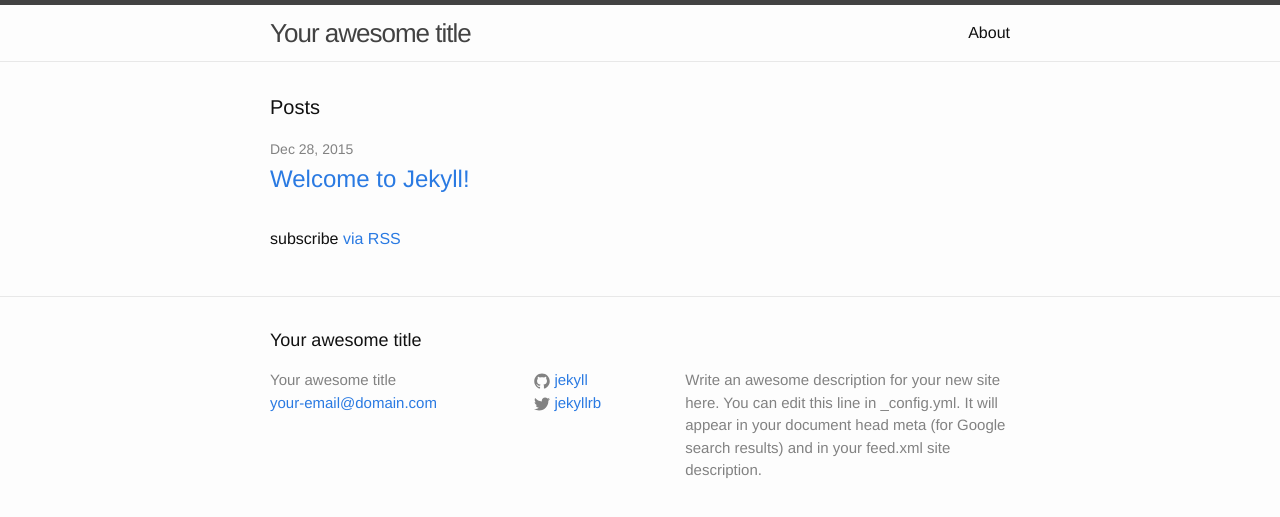
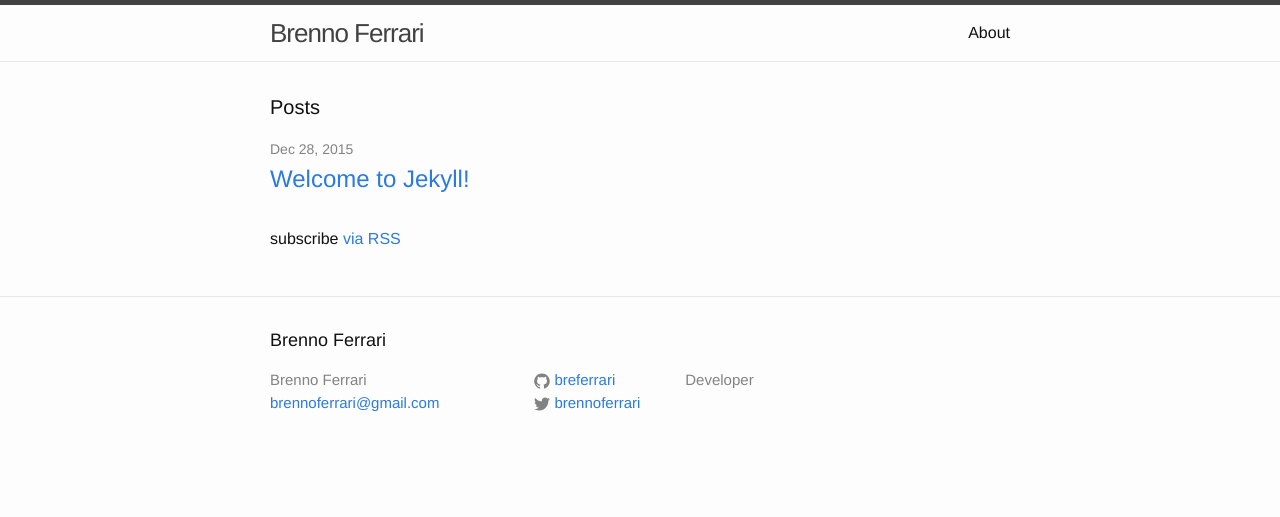
Before and after one commit to breferrari/breferrari.github.io, a Jekyll site: the page built from index.html, in a window 1280 px wide. Shown: the top 517 px of the page. Built offline with Jekyll 4.4.1, drawn with Linux system fonts in a browser that asks for light colours.

Commit message:
_config.yml

```diff
--- a/_config.yml
+++ b/_config.yml
@@ -6,16 +6,14 @@
 # 'jekyll serve'. If you change this file, please restart the server process.
 
 # Site settings
-title: Your awesome title
-email: your-email@domain.com
+title: Brenno Ferrari
+email: brennoferrari@gmail.com
 description: > # this means to ignore newlines until "baseurl:"
-  Write an awesome description for your new site here. You can edit this
-  line in _config.yml. It will appear in your document head meta (for
-  Google search results) and in your feed.xml site description.
+  Developer
 baseurl: "" # the subpath of your site, e.g. /blog
-url: "http://yourdomain.com" # the base hostname & protocol for your site
-twitter_username: jekyllrb
-github_username:  jekyll
+url: "http://breferrari.github.io" # the base hostname & protocol for your site
+twitter_username: brennoferrari
+github_username:  breferrari
 
 # Build settings
 markdown: kramdown
```
